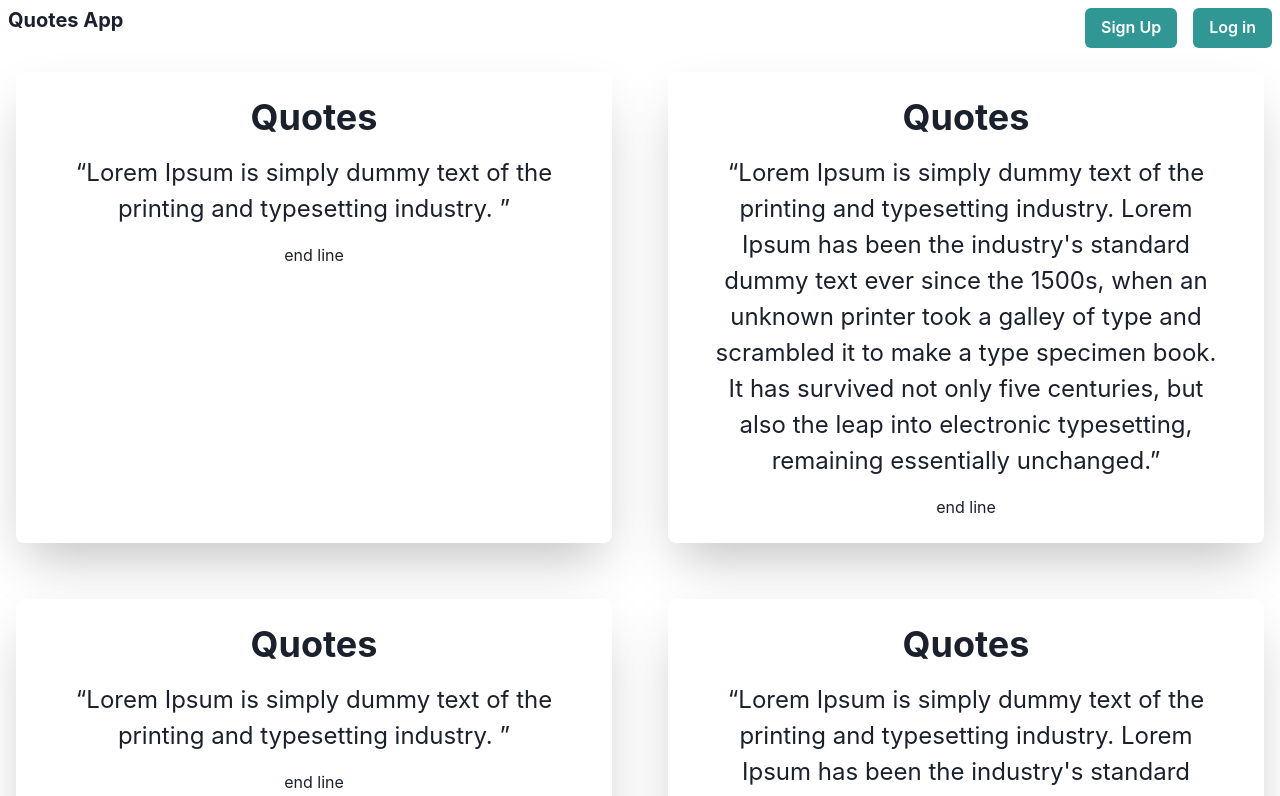
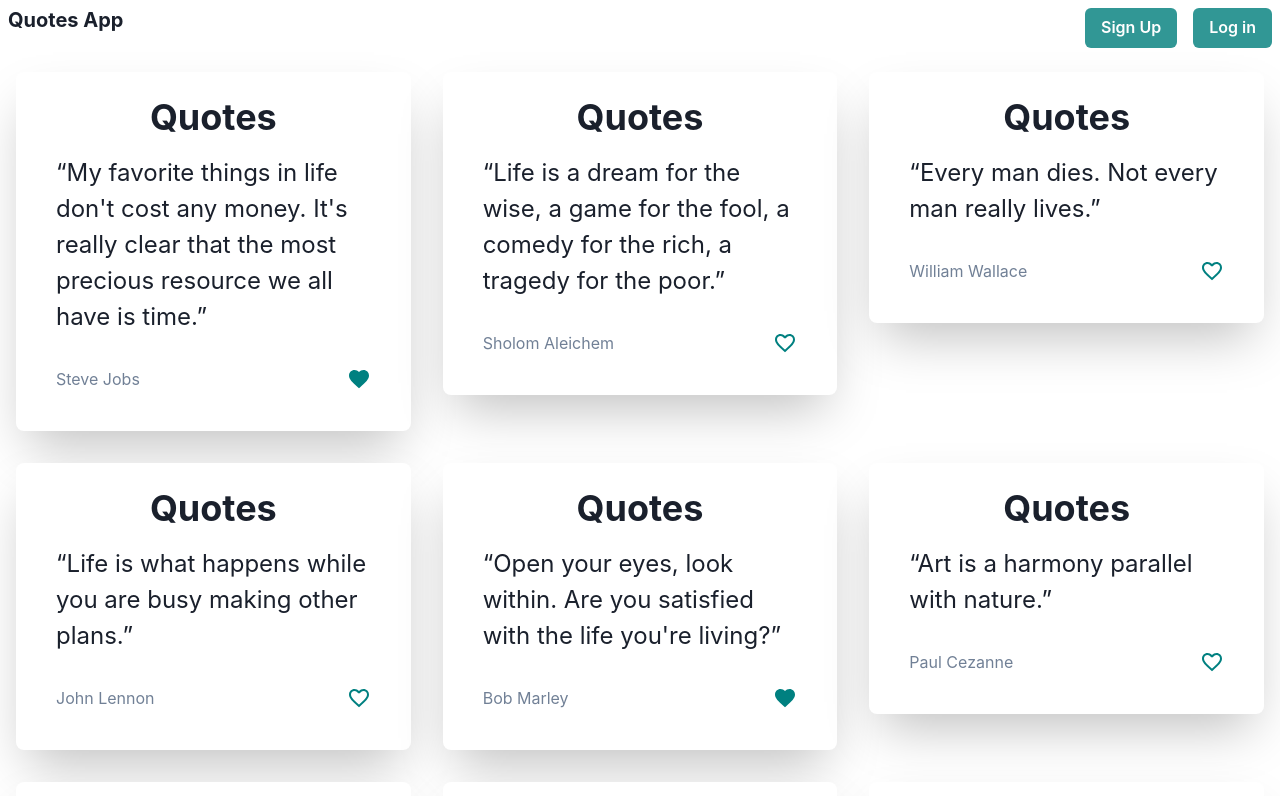
Before and after one commit to umair-khanzada/quotes-lover, a Next.js app: page /quotes in a window 1280 px wide. Shown: the top 796 px of the page. Built offline with nearby package versions, Linux system fonts and the light colour scheme.

Commit message:
change card design

```diff
--- a/components/Quote/index.jsx
+++ b/components/Quote/index.jsx
@@ -1,35 +1,70 @@
-import { Box, Center, Heading, Text, useColorModeValue } from '@chakra-ui/react';
+import Link from 'next/link';
+import { Box, Center, Heading, Text, useColorModeValue, HStack, VStack, Flex, Spacer } from '@chakra-ui/react';
+import { useState } from 'react';
+import {
+    MdFormatQuote,
+    MdFavorite,
+    MdFavoriteBorder
+} from "react-icons/md"
 
-export default function QuoteItem({ quote }) {
+export default function QuoteItem({ quote, author, isFav }) {
+    const [_isFav, setIsFav] = useState(false);
     return (
         <Box
-            w="half"
+            h="fit-content"
             bg={useColorModeValue('white', 'gray.900')}
             boxShadow="2xl"
             rounded="lg"
             p={6}
-            m={4}
-            textAlign="center">
-            <Center>
-                <Heading>Quotes</Heading>
-            </Center>
+            m={4}>
+            <Flex flexDirection="column">
+                <Center>
+                    <Heading>Quotes</Heading>
+                </Center>
+                <Box
+                    p="4">
+                    <VStack>
+                        {/* <MdFormatQuote /> */}
+                        <Text
+                            fontSize="2xl">
+                            <q>{quote}</q>
+                        </Text>
+                    </VStack>
 
-            <Text justifyContent="center" alignItems="center" textAlign="center" p="4" fontSize="2xl">
-                <q>{quote}</q>
-            </Text>
-            <Box>
-                <Text>end line</Text>
-            </Box>
+
+                    <Spacer />
+                    <HStack mt="8">
+                        <Link
+                            href={`/`}>
+                            <Text
+                                cursor='pointer'
+                                _hover={{
+                                    cursor: 'pointer',
+                                    color: 'teal'
+                                }}
+                                color="gray.500"
+                            >{author}</Text>
+                        </Link>
+                        <Spacer />
+                        {isFav ? <MdFavorite
+                            cursor='pointer'
+                            color="teal"
+                            size="24px"
+                            onClick={() => setIsFav(!isFav)} /> :
+                            <MdFavoriteBorder
+                                cursor='pointer'
+                                color="teal"
+                                size="24px"
+                                onClick={() => setIsFav(!isFav)} />}
+
+                    </HStack>
+                </Box>
+            </Flex>
         </Box>
     );
 }
 
-QuoteItem.defaultProps = {
-    quote: `Lorem Ipsum is simply dummy text of the printing and typesetting industry.
-    Lorem Ipsum has been the industry's standard dummy text ever since the 1500s, when an unknown printer took a
-    galley of type and scrambled it to make a type specimen book. It has survived not only five centuries, but also
-    the leap into electronic typesetting, remaining essentially unchanged.
-    It was popularised in the 1960s with the release of Letraset sheets containing Lorem Ipsum passages
-    , and more recently with desktop publishing software like Aldus PageMaker including versions of Lorem Ipsum.
-    Lorem Ipsum is simply dummy text of the printing and typesetting industry.`
-}
+// QuoteItem.defaultProps = {
+//     quote: `Lorem Ipsum is simply dummy text of the printing and typesetting industry.`,
+//     author: '-Author'
+// }
--- a/package.json
+++ b/package.json
@@ -15,7 +15,8 @@
     "framer-motion": "^4",
     "next": "11.1.0",
     "react": "17.0.2",
-    "react-dom": "17.0.2"
+    "react-dom": "17.0.2",
+    "react-icons": "^4.2.0"
   },
   "devDependencies": {
     "eslint": "7.32.0",
--- a/pages/index.js
+++ b/pages/index.js
@@ -30,13 +30,14 @@ export default function Home() {
   return (
     <>
       <Head>
+        <title>Quotes App</title>
         <link
           href="https://fonts.googleapis.com/css2?family=Caveat:wght@700&display=swap"
           rel="stylesheet"
         />
       </Head>
 
-      <Container maxW={'3xl'}>
+      <Container height="90vh" maxW={'3xl'}>
         <Stack
           as={Box}
           textAlign={'center'}
--- a/pages/quotes/index.js
+++ b/pages/quotes/index.js
@@ -1,34 +1,70 @@
+import { Grid } from "@chakra-ui/react"
+import QuoteItem from '../../components/Quote';
 import Head from 'next/head';
-import styles from '../../styles/Home.module.css';
-import { Text, Heading, Box, Center, VStack, Grid } from "@chakra-ui/react"
-import QuoteItem from '../../components/Quote';
+
+const QUOTES = [
+  {
+    quote: "My favorite things in life don't cost any money. It's really clear that the most precious resource we all have is time.",
+    author: "Steve Jobs",
+    isFav: true
+  },
+  {
+    quote: "Life is a dream for the wise, a game for the fool, a comedy for the rich, a tragedy for the poor.",
+    author: "Sholom Aleichem",
+    isFav: false
+  },
+  {
+    quote: "Every man dies. Not every man really lives.",
+    author: "William Wallace",
+    isFav: false
+  },
+  {
+    quote: "Life is what happens while you are busy making other plans.",
+    author: "John Lennon",
+    isFav: false
+  },
+  {
+    quote: "Open your eyes, look within. Are you satisfied with the life you're living?",
+    author: "Bob Marley",
+    isFav: true
+  },
+  {
+    quote: "Art is a harmony parallel with nature.",
+    author: "Paul Cezanne",
+    isFav: false
+  },
+  {
+    quote: "On earth there is no heaven, but there are pieces of it.",
+    author: "Jules Renard",
+    isFav: false
+  },
+  {
+    quote: "Rain is grace; rain is the sky descending to the earth; without rain, there would be no life.",
+    author: "John Updike",
+    isFav: false
+  },
+  {
+    quote: "Don't threaten me with love, baby. Let's just go walking in the rain.",
+    author: "Billie Holiday",
+    isFav: true
+  },
+];
 
 export default function HomePage() {
   return (
-    <Grid templateColumns="repeat(2, 1fr)" gap={6}>
-      <QuoteItem
-        quote="Lorem Ipsum is simply dummy text of the printing and typesetting industry. " />
-      <QuoteItem
-        quote="Lorem Ipsum is simply dummy text of the printing and typesetting industry.
-    Lorem Ipsum has been the industry's standard dummy text ever since the 1500s, when an unknown printer took a
-    galley of type and scrambled it to make a type specimen book. It has survived not only five centuries, but also
-    the leap into electronic typesetting, remaining essentially unchanged."/>
-      <QuoteItem
-        quote="Lorem Ipsum is simply dummy text of the printing and typesetting industry. " />
-      <QuoteItem
-        quote="Lorem Ipsum is simply dummy text of the printing and typesetting industry.
-    Lorem Ipsum has been the industry's standard dummy text ever since the 1500s, when an unknown printer took a
-    galley of type and scrambled it to make a type specimen book. It has survived not only five centuries, but also
-    the leap into electronic typesetting, remaining essentially unchanged."/>
-      <QuoteItem
-        quote="Lorem Ipsum is simply dummy text of the printing and typesetting industry. " />
-      <QuoteItem
-        quote="Lorem Ipsum is simply dummy text of the printing and typesetting industry.
-    Lorem Ipsum has been the industry's standard dummy text ever since the 1500s, when an unknown printer took a
-    galley of type and scrambled it to make a type specimen book. It has survived not only five centuries, but also
-    the leap into electronic typesetting, remaining essentially unchanged."/>
-
-    </Grid>
-
+    <>
+      <Head>
+        <title>Quotes App</title>
+      </Head>
+      <Grid templateColumns="repeat(3, 1fr)" gap={0}>
+        {QUOTES.map((val, ind) =>
+          <QuoteItem
+            key={`_${ind}_`}
+            quote={val.quote}
+            author={val.author}
+            isFav={val.isFav} />
+        )}
+      </Grid>
+    </>
   );
 }
```
Also changed, not shown: 1 other file (tests, documents, lock files or other folders).
